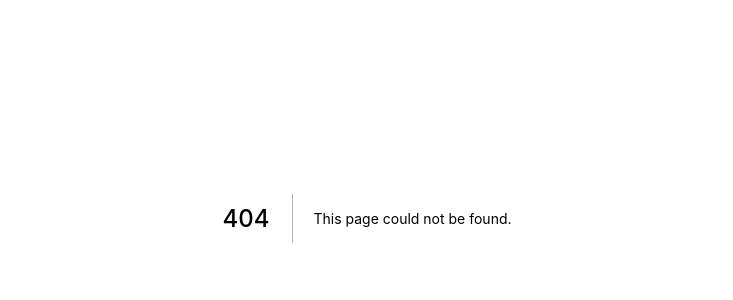
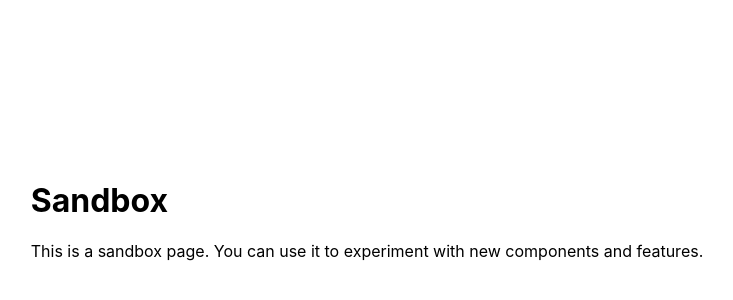
Before and after one commit to clemmurphy/centipede, a Next.js app: page /sandbox in a window 1280 px wide. Before the commit this address had no page. Shown: the part 182-482 px from the top of the page, without its empty margins (273-1006 px from the left). Built offline with nearby package versions, Linux system fonts and the light colour scheme.

Commit message:
update configs and add sandbox

```diff
--- a/package.json
+++ b/package.json
@@ -21,6 +21,8 @@
     "@types/node": "18.7.13",
     "@types/react": "18.0.17",
     "@types/react-dom": "18.0.6",
+    "@types/styled-components": "^5.1.26",
+    "babel-plugin-styled-components": "^2.0.7",
     "eslint": "8.23.0",
     "eslint-config-next": "12.2.5",
     "typescript": "4.8.2"
--- /dev/null
+++ b/pages/sandbox.tsx
@@ -0,0 +1,8 @@
+import { NextPage } from 'next'
+import { SandboxLayout } from 'page-components/sandbox'
+
+const Sandbox: NextPage = () => {
+  return <SandboxLayout />
+}
+
+export default Sandbox
--- /dev/null
+++ b/src/page-components/sandbox/index.ts
@@ -0,0 +1 @@
+export * from './sandbox-layout'
--- /dev/null
+++ b/src/page-components/sandbox/sandbox-layout.tsx
@@ -0,0 +1,23 @@
+import styled from 'styled-components'
+
+const CenterEverythingDiv = styled.div`
+  display: flex;
+  justify-content: center;
+  align-items: center;
+  height: 100vh;
+  width: 100vw;
+`
+
+export function SandboxLayout() {
+  return (
+    <CenterEverythingDiv>
+      <div>
+        <h1>Sandbox</h1>
+        <p>
+          This is a sandbox page. You can use it to experiment with new
+          components and features.
+        </p>
+      </div>
+    </CenterEverythingDiv>
+  )
+}
```
Also changed, not shown: .babelrc (added), 2 other files (tests, documents, lock files or other folders).
